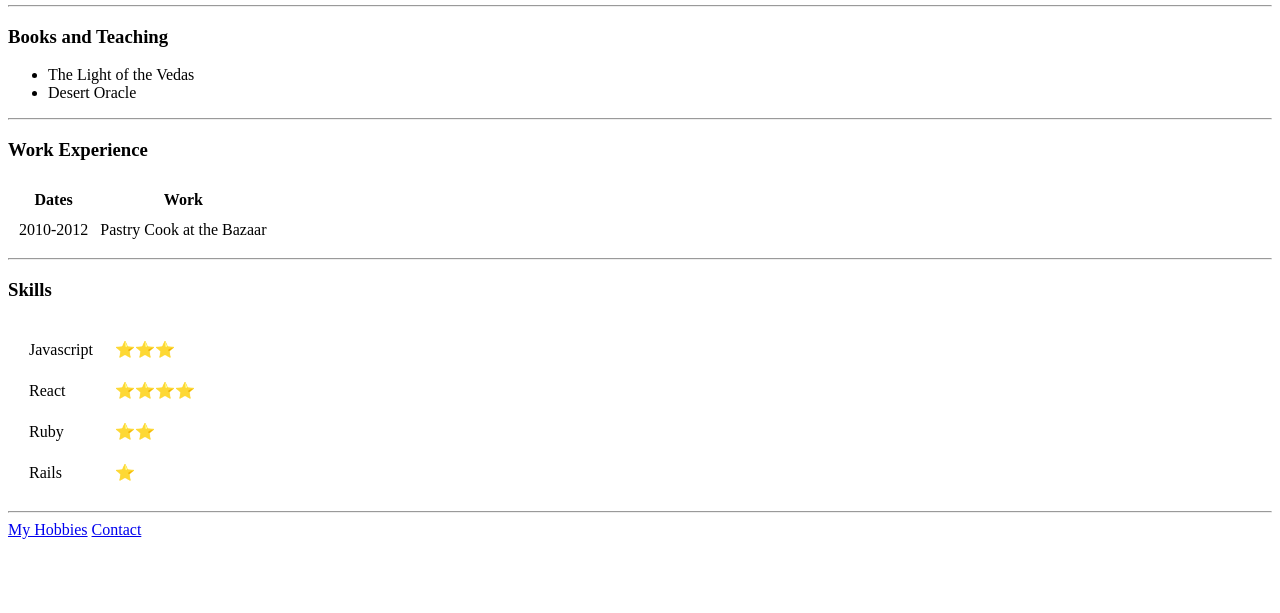
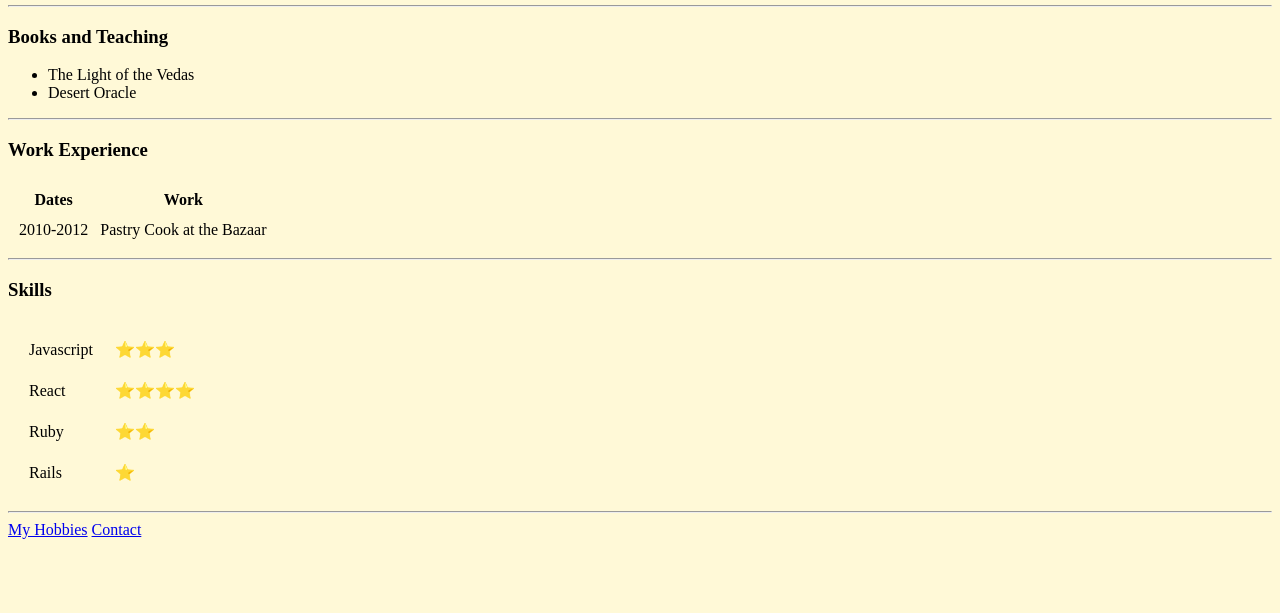
Before and after one commit to Dcrame31/cv, a plain HTML site: page index.html in a window 1280 px wide. Shown: the part 187-800 px from the top of the page. Drawn offline with Linux system fonts and the light colour scheme.

Commit message:
Add files via upload

```diff
--- a/index.html
+++ b/index.html
@@ -6,6 +6,12 @@
     <meta http-equiv="X-UA-Compatible" content="IE=edge">
     <meta name="viewport" content="width=device-width, initial-scale=1.0">
     <title>Dianne's Website</title>
+
+    <style>
+        body {
+            background-color:#FFF9D7;
+        }
+    </style>
 </head>
 
 <body>
```
